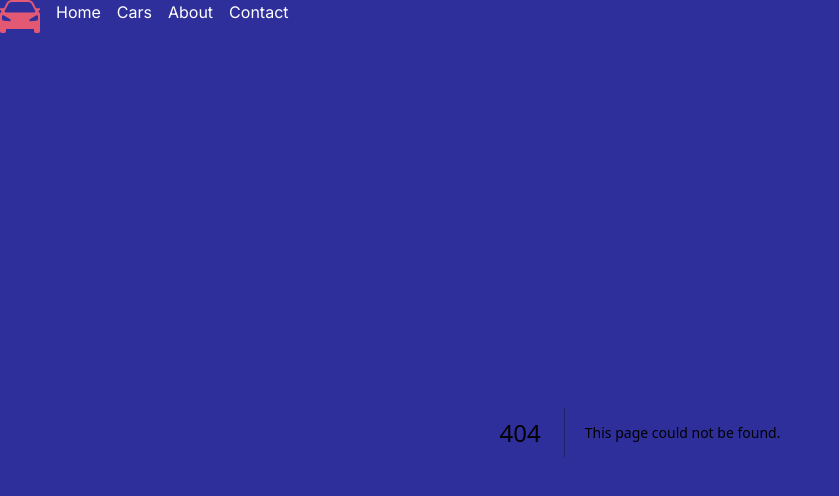
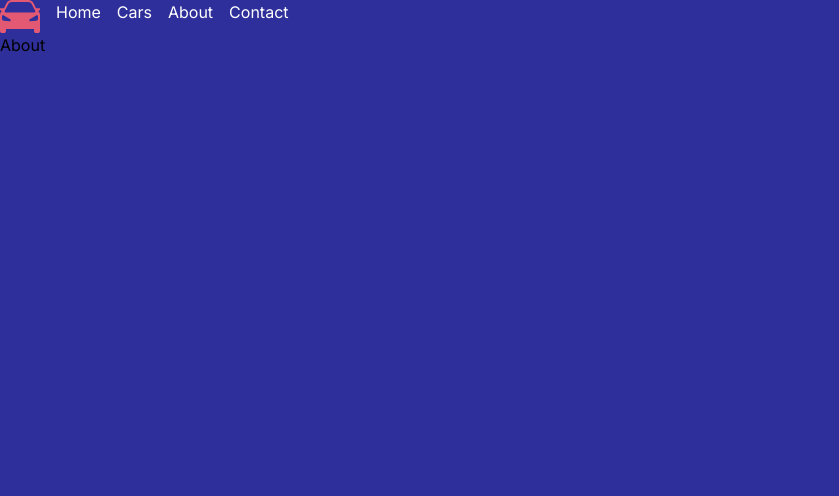
Before and after one commit to akshithP/rent-ryde, a Next.js app: page /about in a window 1280 px wide. Before the commit this address had no page. Shown: the top 496 px of the page, without its empty margins (0-839 px from the left). Built offline with nearby package versions, Linux system fonts and the light colour scheme.

Commit message:
Created page folders

```diff
--- /dev/null
+++ b/app/about/page.tsx
@@ -0,0 +1,9 @@
+import React from 'react'
+
+const About = () => {
+  return (
+    <div>About</div>
+  )
+}
+
+export default About
--- /dev/null
+++ b/app/cars/page.tsx
@@ -0,0 +1,9 @@
+import React from 'react'
+
+const Cars = () => {
+  return (
+    <div>Cars</div>
+  )
+}
+
+export default Cars
--- /dev/null
+++ b/app/contact/page.tsx
@@ -0,0 +1,7 @@
+import React from "react";
+
+const Contact = () => {
+  return <div>Contact</div>;
+};
+
+export default Contact;
--- a/app/page.tsx
+++ b/app/page.tsx
@@ -3,7 +3,7 @@
 export default function Home() {
   return (
     <div className='bg-secondary text-primary'>
-
+       HOME
     </div>
   )
 }
```
